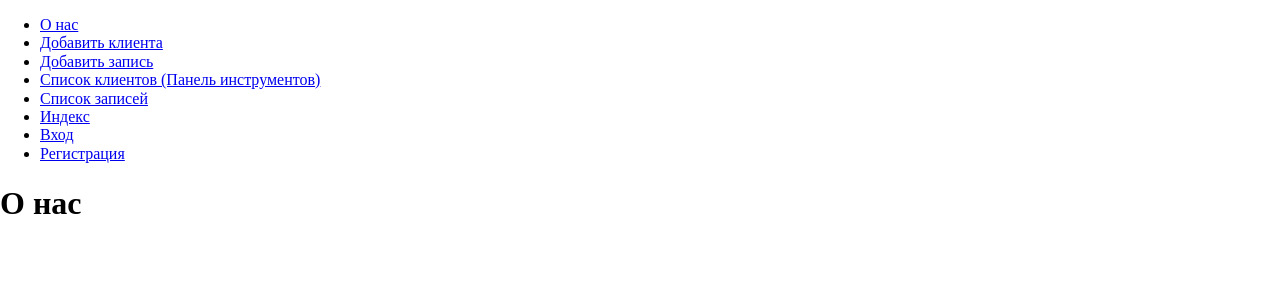
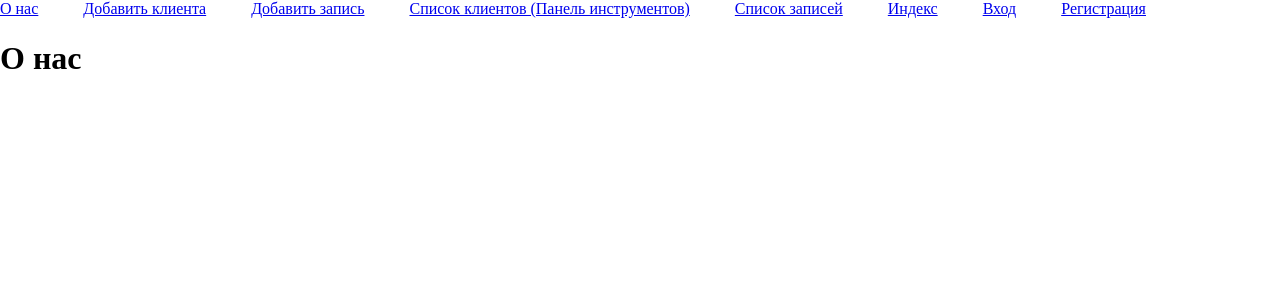
Before and after one commit to tony-against-machine/cmstheone, a Flask app: page /about in a window 1280 px wide. Shown: the top 300 px of the page. Run offline with Flask 3, Linux system fonts and the light colour scheme.

Commit message:
added css property flex, list-reset

```diff
--- a/app/static/css/style.css
+++ b/app/static/css/style.css
@@ -1,4 +1,14 @@
 /*global*/
+
+.flex {
+    display: flex;
+  }
+
+.list-reset {
+    margin: 0;
+    padding: 0;
+    list-style: none;
+  }
 
 /*/global*/
 
```
